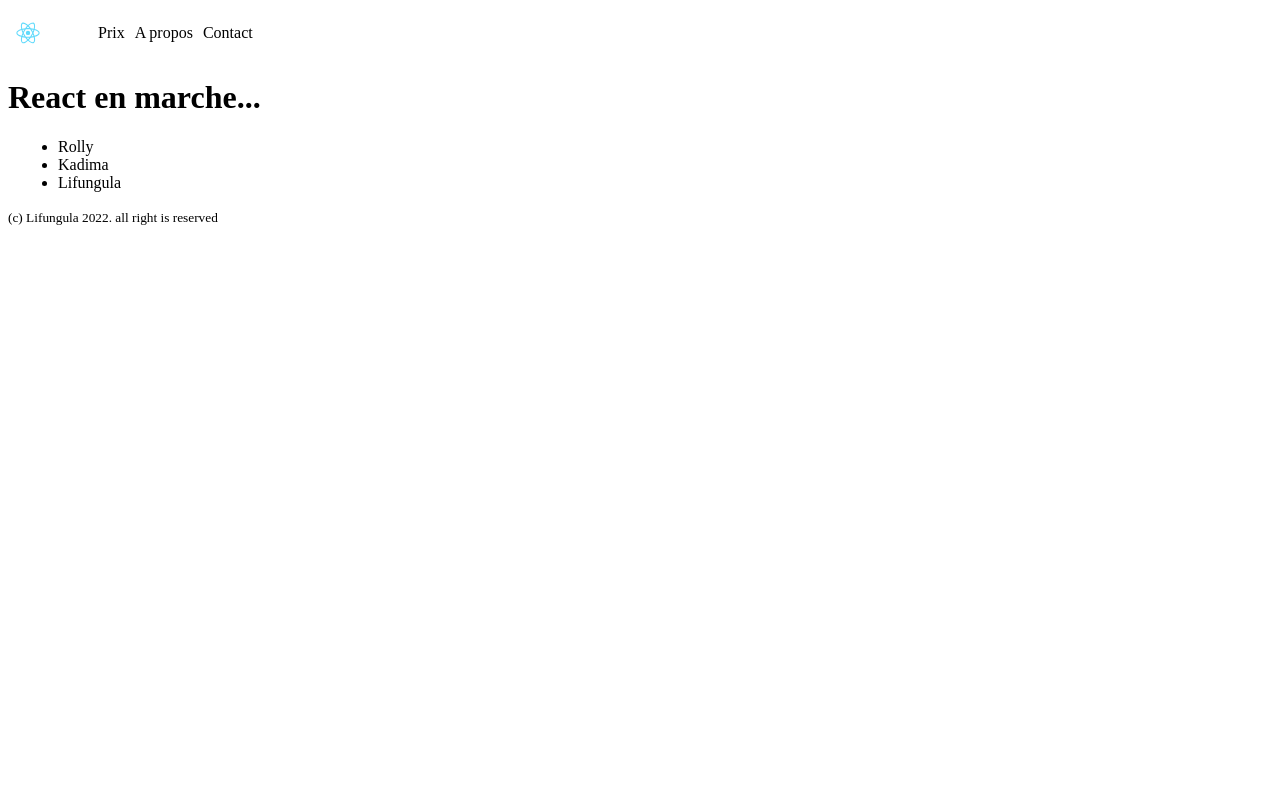
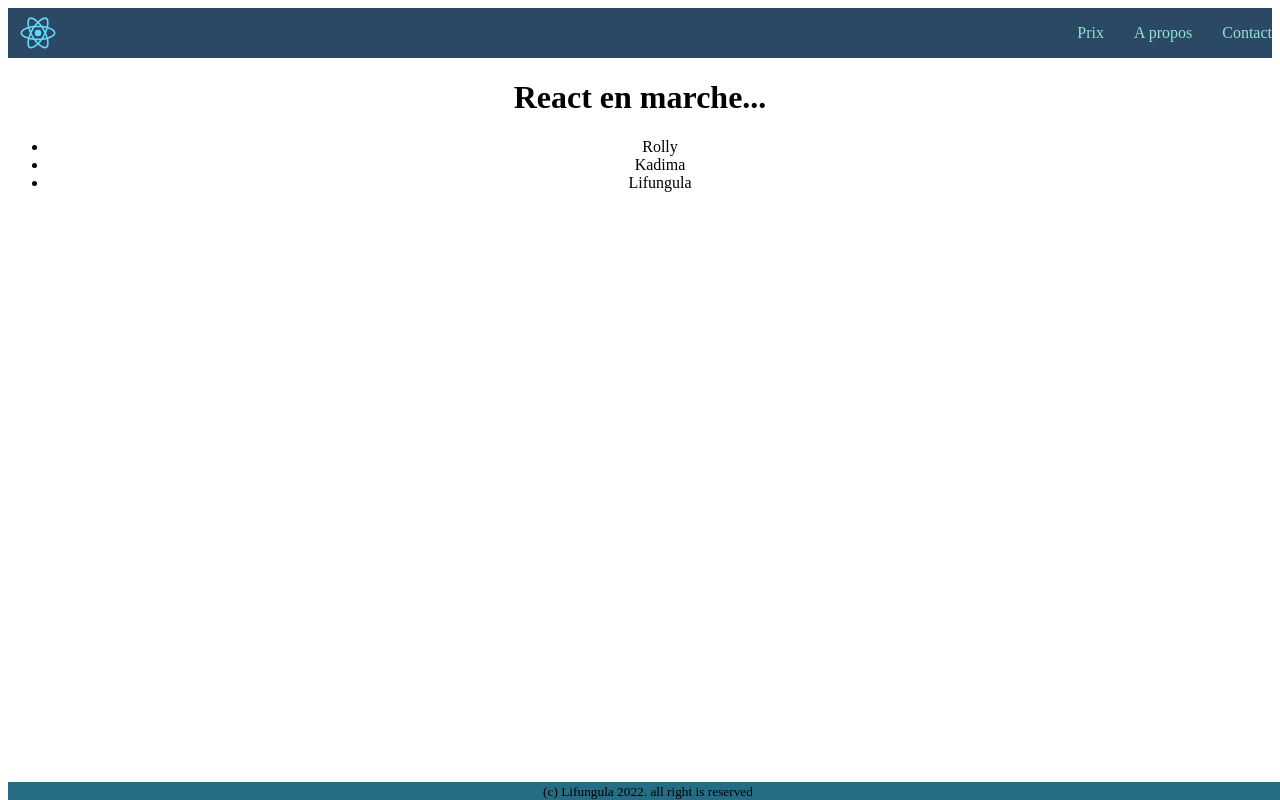
Before and after one commit to RollyLif/ReactGDA, a JavaScript app: page / in a window 1280 px wide. Built offline with nearby package versions, Linux system fonts and the light colour scheme.

Commit message:
features: Separate the components in several files

```diff
--- a/src/App.css
+++ b/src/App.css
@@ -1,50 +1,28 @@
 header{
   display : flex;
+  color: #8FE3CF;
+  justify-content: space-between;
+  background-color: #2B4865;
+}
+
+img{
+  min-width: 60px;
+}
+
+footer{
+  background-color: #256D85;
+  width: 100%;
+  text-align: center;
+  position: fixed;
+  bottom: 0px;
 }
 
 .Nav{
   display :flex;
   list-style-type:none;
+  gap :30px;
 }
 
-li{
-  margin-left: 10px;
-}
-.App {
+div{
   text-align: center;
 }
-
-.App-logo {
-  height: 40vmin;
-  pointer-events: none;
-}
-
-@media (prefers-reduced-motion: no-preference) {
-  .App-logo {
-    animation: App-logo-spin infinite 20s linear;
-  }
-}
-
-.App-header {
-  background-color: #282c34;
-  min-height: 100vh;
-  display: flex;
-  flex-direction: column;
-  align-items: center;
-  justify-content: center;
-  font-size: calc(10px + 2vmin);
-  color: white;
-}
-
-.App-link {
-  color: #61dafb;
-}
-
-@keyframes App-logo-spin {
-  from {
-    transform: rotate(0deg);
-  }
-  to {
-    transform: rotate(360deg);
-  }
-}
--- a/src/App.js
+++ b/src/App.js
@@ -1,38 +1,7 @@
 import "./App.css"
-
-function Header(){
-  return(
-    <header>
-    <img src="logo.svg" alt="mon logo" width = "40px"/>
-    <ul className="Nav">
-      <li>Prix</li>
-      <li>A propos</li>
-      <li>Contact</li>
-    </ul>
-    </header>
-  );
-}
-
-function Footer(){
-  return(
-    <footer>
-    <small> (c) Lifungula 2022. all right is reserved</small>
-    </footer>
-  );
-}
-
-function Main(){
-  return(
-    <div>
-      <h1>React en marche...</h1>
-      <ul>
-        <li>Rolly</li>
-        <li>Kadima</li>
-        <li>Lifungula</li>
-      </ul>
-    </div>
-  );
-}
+import Header from "./Header";
+import Main from "./Main";
+import Footer from "./Footer"
 
 function App(){
   return (
--- /dev/null
+++ b/src/Footer.js
@@ -0,0 +1,11 @@
+import "./App.css"
+
+function Footer(){
+    return(
+      <footer>
+      <small> (c) Lifungula 2022. all right is reserved</small>
+      </footer>
+    );
+  }
+
+export default Footer;
--- /dev/null
+++ b/src/Header.js
@@ -0,0 +1,16 @@
+import "./App.css"
+
+function Header(){
+    return(
+      <header>
+      <img src="logo.svg" alt="mon logo" width = "40px"/>
+      <ul className="Nav">
+        <li>Prix</li>
+        <li>A propos</li>
+        <li>Contact</li>
+      </ul>
+      </header>
+    );
+  }
+
+  export default Header;
--- /dev/null
+++ b/src/Main.js
@@ -0,0 +1,16 @@
+import "./App.css"
+
+function Main(){
+    return(
+      <div>
+        <h1>React en marche...</h1>
+        <ul>
+          <li>Rolly</li>
+          <li>Kadima</li>
+          <li>Lifungula</li>
+        </ul>
+      </div>
+    );
+  }
+
+export default Main;
```
